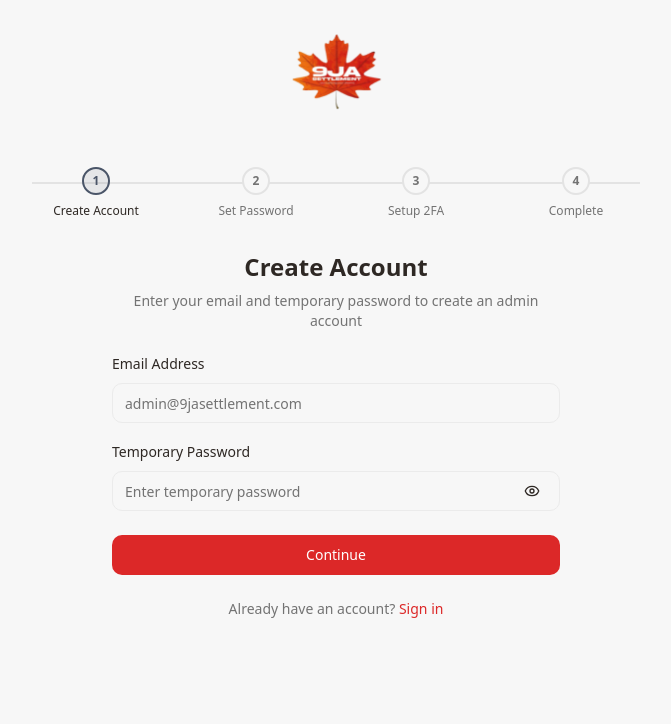
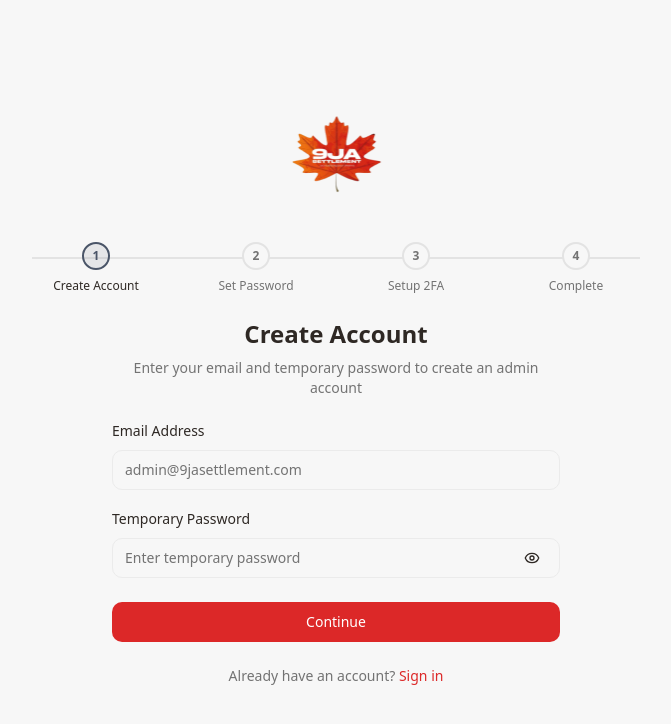
Before and after one commit to 9jaSettlement-O/admin-ui, a React (Vite) app: page /admin-ui/auth/signup in a window 1280 px wide. Shown: the top 724 px of the page, without its empty margins (304-975 px from the left). Built offline with nearby package versions, Linux system fonts and the light colour scheme; no server answers.

Commit message:
chore: fix pages and temp password

```diff
--- a/src/components/layouts/auth-onboarding-layout.tsx
+++ b/src/components/layouts/auth-onboarding-layout.tsx
@@ -60,19 +60,19 @@ export function AuthOnboardingLayout({
   };
 
   return (
-    <main className="flex min-h-screen flex-col items-center justify-start bg-background px-4 pb-8 pt-8">
-      <div className={`flex w-full flex-col ${maxWidthClasses[maxWidth]}`}>
-        <div className="mb-8 flex flex-shrink-0 flex-col items-center">
+    <main className="flex min-h-screen flex-col items-center justify-center bg-background px-4 py-8">
+      <div className={`flex w-full flex-col items-center ${maxWidthClasses[maxWidth]}`}>
+        <div className="mb-6 flex flex-shrink-0 flex-col items-center">
           <Logo className="mb-6" />
         </div>
 
         {steps.length > 0 && (
-          <div className="mb-8 flex-shrink-0 px-4">
+          <div className="mb-6 flex-shrink-0 w-full px-4">
             <ProgressStepper steps={steps} />
           </div>
         )}
 
-        <div className="relative flex-1 w-full">
+        <div className="relative w-full">
           <AnimatePresence mode="wait" custom={direction}>
             <motion.div
               key={currentStep}
--- a/src/components/shared/logo.tsx
+++ b/src/components/shared/logo.tsx
@@ -12,9 +12,11 @@ export function Logo({ className, width, height, compact }: LogoProps) {
   const w = width ?? (compact ? 36 : 107);
   const h = height ?? (compact ? 27 : 80);
 
+  const logoSrc = `${import.meta.env.BASE_URL}assets/images/logo.png`;
+
   return (
     <img
-      src="/assets/images/logo.png"
+      src={logoSrc}
       alt="9JA Settlement"
       className={cn("h-auto object-contain", className)}
       width={w}
--- a/src/components/shared/signup-form.tsx
+++ b/src/components/shared/signup-form.tsx
@@ -7,7 +7,7 @@ import { Button } from "@/components/ui/button";
 import { Input } from "@/components/ui/input";
 import { Label } from "@/components/ui/label";
 import { shouldUseMockService } from "@/lib/config";
-import { mockRegister } from "@/services/mock";
+import { mockRegister, MOCK_TEMP_PASSWORD } from "@/services/mock";
 import { api } from "@/api";
 import storage from "@/utils/storage.util";
 
@@ -93,11 +93,16 @@ export function SignupForm({ embedded = false, onSuccess }: SignupFormProps) {
         </div>
         <div className="space-y-2">
           <Label htmlFor="password">Temporary Password</Label>
+          {useMock && (
+            <p className="text-xs text-muted-foreground">
+              Demo: use any 8+ character password (e.g. <code className="rounded bg-muted px-1">{MOCK_TEMP_PASSWORD}</code>)
+            </p>
+          )}
           <div className="relative">
             <Input
               id="password"
               type={showPassword ? "text" : "password"}
-              placeholder="Enter temporary password"
+              placeholder={useMock ? MOCK_TEMP_PASSWORD : "Enter temporary password"}
               value={password}
               onChange={(e) => setPassword(e.target.value)}
               required
--- a/src/services/mock/auth-mock.service.ts
+++ b/src/services/mock/auth-mock.service.ts
@@ -18,6 +18,9 @@ export const MOCK_RESET_TOKEN = "mock-reset-token-12345";
 
 /** OTP required for admin login in mock mode */
 export const MOCK_ADMIN_OTP = "123456";
+
+/** Temporary password for create-account step in mock mode (any 8+ character password works; this is the suggested one) */
+export const MOCK_TEMP_PASSWORD = "TempPass1";
 
 /**
  * Mock login - accepts any email/password, but OTP must be "123456".
--- a/src/services/mock/index.ts
+++ b/src/services/mock/index.ts
@@ -6,6 +6,7 @@ export {
   mockResetPassword,
   MOCK_RESET_TOKEN,
   MOCK_ADMIN_OTP,
+  MOCK_TEMP_PASSWORD,
   MOCK_2FA_SETUP_CODE,
 } from "./auth-mock.service";
 export { mockDataService } from "./data-mock.service";
```
